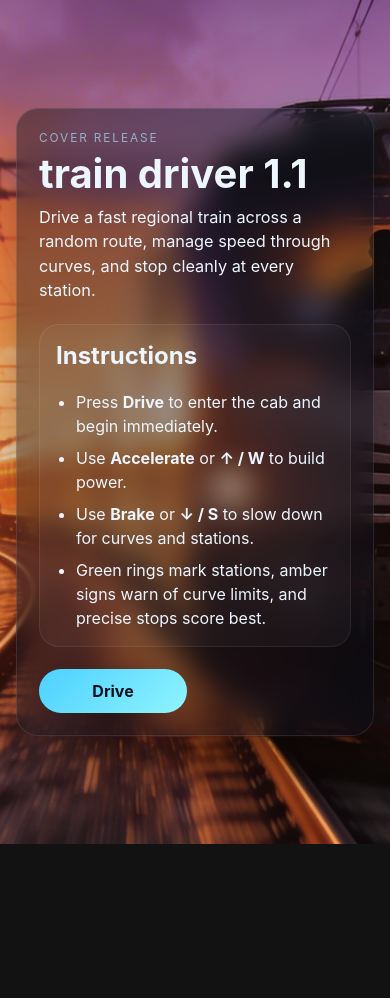
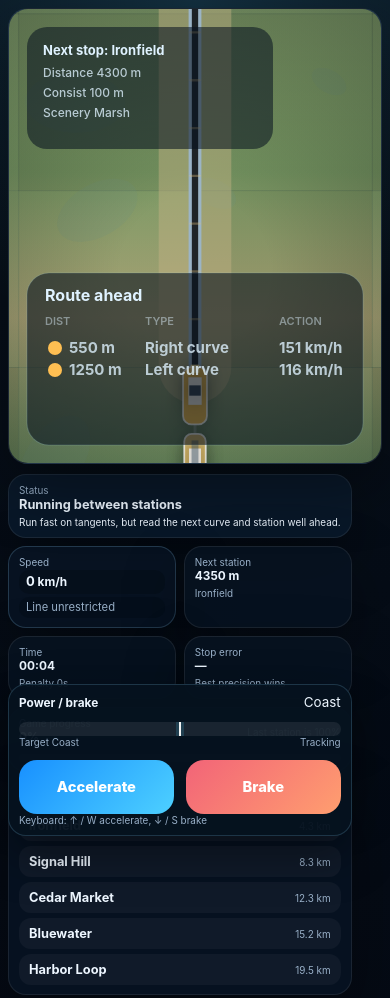
Before and after one commit to szakeetm/trainDriver, a plain HTML site: page index.html in a window 390 px wide. Before the commit the page ends 844 px from the top, so only its background shows below. Drawn offline with Linux system fonts and the light colour scheme.

Commit message:
Refactor game initialization and enhance responsive design for mobile layout

```diff
--- a/game.js
+++ b/game.js
@@ -2,7 +2,6 @@ const canvas = document.getElementById("gameCanvas");
 const ctx = canvas.getContext("2d");
 
 const appShell = document.getElementById("appShell");
-const introCard = document.getElementById("coverScreen");
 const droneInset = document.getElementById("droneInset");
 const droneInsetMount = document.getElementById("droneInsetMount");
 const droneInsetStatus = document.getElementById("droneInsetStatus");
@@ -11,7 +10,6 @@ const droneInsetResizeHandle = document.getElementById("droneInsetResizeHandle")
 const finishCard = document.getElementById("finishCard");
 const finishTitle = document.getElementById("finishTitle");
 const finishStats = document.getElementById("finishStats");
-const startButton = document.getElementById("startButton");
 const restartButton = document.getElementById("restartButton");
 const accelerateButton = document.getElementById("accelerateButton");
 const brakeButton = document.getElementById("brakeButton");
@@ -781,17 +779,35 @@ function syncAssistLegend() {
 
 function setButtonHold(button, key) {
   const engage = (event) => {
-    event.preventDefault();
+    if (event) {
+      event.preventDefault();
+    }
     keys[key] = true;
   };
   const release = () => {
     keys[key] = false;
   };
 
-  button.addEventListener("pointerdown", engage);
+  button.addEventListener("pointerdown", (event) => {
+    engage(event);
+    if (typeof button.setPointerCapture === "function") {
+      try {
+        button.setPointerCapture(event.pointerId);
+      } catch (error) {
+        // Ignore unsupported pointer-capture cases and fall back to regular events.
+      }
+    }
+  });
   button.addEventListener("pointerup", release);
   button.addEventListener("pointerleave", release);
   button.addEventListener("pointercancel", release);
+  button.addEventListener("lostpointercapture", release);
+  button.addEventListener("mousedown", engage);
+  button.addEventListener("mouseup", release);
+  button.addEventListener("mouseleave", release);
+  button.addEventListener("touchstart", engage, { passive: false });
+  button.addEventListener("touchend", release, { passive: true });
+  button.addEventListener("touchcancel", release, { passive: true });
 }
 
 setButtonHold(accelerateButton, "accelerate");
@@ -3221,13 +3237,10 @@ function startRun() {
   }
 
   ensureGameAudioReady();
-  appShell.classList.remove("hidden");
   state = createInitialState();
   syncDroneInsetRoute();
   state.started = true;
-  introCard.classList.add("hidden");
   finishCard.classList.add("hidden");
-  document.body.classList.remove("cover-active");
   resizeCanvas();
   state.message = "Departing Origin";
   state.detail = "The 100 m consist accelerates hard enough, but brake lag still demands planning.";
@@ -3235,26 +3248,18 @@ function startRun() {
   updateUi();
 }
 
-startButton.addEventListener("click", startRun);
 restartButton.addEventListener("click", startRun);
 
 function initializeGame() {
-  document.body.classList.add("cover-active");
-  statusText.textContent = "Loading settings";
-  subStatus.textContent = "Loading built-in gameplay settings.";
-
   initializeDroneInsetResizeHandle();
   initializeDroneInsetRenderer();
   initializeDroneInsetToggle();
 
   applyTuning();
-
+  syncAssistLegend();
   state = createInitialState();
-  syncDroneInsetRoute();
-  syncAssistLegend();
-  updateGameAudio(0);
-  updateUi();
   lastFrame = performance.now();
+  startRun();
   requestAnimationFrame(loop);
 }
 
--- a/index.html
+++ b/index.html
@@ -7,31 +7,7 @@
     <link rel="stylesheet" href="styles.css" />
   </head>
   <body>
-    <section class="cover-screen" id="coverScreen" aria-label="Game cover screen">
-      <div class="cover-screen__backdrop"></div>
-      <div class="cover-screen__content">
-        <p class="eyebrow">cover release</p>
-        <h1>train driver 1.1</h1>
-        <p class="cover-screen__lead">
-          Drive a fast regional train across a random route, manage speed through curves,
-          and stop cleanly at every station.
-        </p>
-
-        <section class="cover-screen__panel" aria-labelledby="instructionsTitle">
-          <h2 id="instructionsTitle">Instructions</h2>
-          <ul class="cover-screen__instructions">
-            <li>Press <strong>Drive</strong> to enter the cab and begin immediately.</li>
-            <li>Use <strong>Accelerate</strong> or <strong>↑ / W</strong> to build power.</li>
-            <li>Use <strong>Brake</strong> or <strong>↓ / S</strong> to slow down for curves and stations.</li>
-            <li>Green rings mark stations, amber signs warn of curve limits, and precise stops score best.</li>
-          </ul>
-        </section>
-
-        <button id="startButton" class="primary-button cover-screen__button">Drive</button>
-      </div>
-    </section>
-
-    <div class="app-shell hidden" id="appShell">
+    <div class="app-shell" id="appShell">
       <main class="game-panel">
         <div class="canvas-wrap">
           <canvas id="gameCanvas" aria-label="Top down train driving game"></canvas>
@@ -111,14 +87,14 @@
           </article>
         </section>
 
-        <section class="control-card compact">
+        <section class="control-card compact stations-card">
           <h3>Remaining stations</h3>
           <ul class="station-progress-list" id="remainingStations">
             <li class="station-progress-empty">No remaining stations.</li>
           </ul>
         </section>
 
-        <section class="control-card">
+        <section class="control-card drive-card">
           <div class="bar-header">
             <h3>Power / brake</h3>
             <span id="actualLabel">Coast</span>
@@ -137,7 +113,7 @@
           <p class="tiny-help">Keyboard: ↑ / W accelerate, ↓ / S brake</p>
         </section>
 
-        <section class="control-card compact">
+        <section class="control-card compact notes-card">
           <h3>Route notes</h3>
           <ul class="notes-list">
             <li>Green rings mark stations.</li>
--- a/styles.css
+++ b/styles.css
@@ -908,3 +908,284 @@ button {
     max-width: calc(100% - 238px);
   }
 }
+
+@media (max-width: 820px) {
+  body {
+    min-height: 100dvh;
+  }
+
+  .app-shell {
+    display: flex;
+    flex-direction: column;
+    min-height: 100dvh;
+    gap: 10px;
+    padding: 8px;
+  }
+
+  .game-panel {
+    min-height: 0;
+  }
+
+  .canvas-wrap {
+    min-height: clamp(360px, 58dvh, 620px);
+    border-radius: 20px;
+  }
+
+  .drone-inset {
+    display: none;
+  }
+
+  .station-assist {
+    top: 10px;
+    left: 10px;
+    width: calc(100% - 20px);
+    max-width: calc(100% - 20px);
+    padding: 12px 12px 10px;
+    border-radius: 16px;
+  }
+
+  .station-assist .eyebrow {
+    margin-bottom: 6px;
+  }
+
+  .station-assist h3 {
+    margin-bottom: 6px;
+    font-size: 1rem;
+  }
+
+  .assist-copy {
+    min-height: 0;
+    margin-bottom: 8px;
+    font-size: 0.86rem;
+  }
+
+  .assist-scale {
+    height: 56px;
+    border-radius: 14px;
+  }
+
+  .assist-legend {
+    margin-top: 6px;
+    font-size: 0.72rem;
+  }
+
+  .overlay-card {
+    left: 10px;
+    right: 10px;
+    bottom: 10px;
+    width: auto;
+    padding: 18px;
+    border-radius: 18px;
+  }
+
+  .hud-panel {
+    display: grid;
+    grid-template-columns: repeat(2, minmax(0, 1fr));
+    gap: 8px;
+    position: static;
+    top: auto;
+    max-height: none;
+    overflow: visible;
+    padding: 0 0 calc(env(safe-area-inset-bottom, 0px) + 8px);
+  }
+
+  .stat-grid,
+  .stations-card,
+  .drive-card,
+  .notes-card {
+    grid-column: 1 / -1;
+  }
+
+  .stat-grid {
+    gap: 8px;
+    grid-template-columns: repeat(2, minmax(0, 1fr));
+  }
+
+  .stat-card,
+  .control-card {
+    border-radius: 18px;
+    padding: 10px 11px;
+  }
+
+  .stat-card h2 {
+    font-size: 0.88rem;
+  }
+
+  .stat-card h3,
+  .control-card h3 {
+    font-size: 0.8rem;
+  }
+
+  .stat-card h2,
+  .stat-card h3,
+  .control-card h3 {
+    margin: 2px 0 3px;
+    line-height: 1.15;
+  }
+
+  .stat-card p,
+  .control-card p,
+  .notes-list li,
+  .station-progress-item span,
+  .station-progress-empty,
+  .control-readout,
+  .tiny-help {
+    font-size: 0.69rem;
+    line-height: 1.22;
+  }
+
+  .label,
+  .secondary,
+  .tiny-help {
+    font-size: 0.66rem;
+  }
+
+  .progress-header {
+    gap: 8px;
+    align-items: center;
+  }
+
+  .progress-track {
+    height: 8px;
+    margin-top: 6px;
+  }
+
+  .notes-card {
+    display: none;
+  }
+
+  .stations-card .station-progress-list {
+    grid-template-columns: repeat(2, minmax(0, 1fr));
+  }
+
+  .stations-card .station-progress-item,
+  .stations-card .station-progress-empty {
+    min-height: 56px;
+  }
+
+  .station-progress-item,
+  .station-progress-empty {
+    padding: 8px 10px;
+    border-radius: 12px;
+    gap: 8px;
+  }
+
+  .station-progress-item strong {
+    font-size: 0.8rem;
+  }
+
+  .drive-card {
+    position: sticky;
+    bottom: 8px;
+    z-index: 6;
+    padding: 14px;
+    background: rgba(6, 18, 31, 0.96);
+    border-color: rgba(141, 214, 255, 0.18);
+    box-shadow: 0 18px 48px rgba(0, 0, 0, 0.4);
+  }
+
+  .drive-card .bar-header {
+    align-items: baseline;
+  }
+
+  .control-bar {
+    height: 14px;
+    margin-top: 8px;
+  }
+
+  .control-readout {
+    margin-top: 8px;
+  }
+
+  .button-row {
+    gap: 12px;
+    margin-top: 12px;
+  }
+
+  .control-button {
+    min-height: 54px;
+    padding: 13px 12px;
+    border-radius: 18px;
+    font-size: 0.92rem;
+    font-weight: 800;
+    touch-action: manipulation;
+  }
+
+  .tiny-help {
+    margin-top: 6px;
+  }
+
+  .speed-card h3,
+  .speed-card .secondary {
+    display: block;
+    width: 100%;
+    padding: 4px 7px;
+    border-radius: 10px;
+    font-size: 0.7rem;
+    line-height: 1.2;
+  }
+
+  .speed-card h3 {
+    font-size: 0.86rem;
+  }
+
+  .speed-card .secondary {
+    margin-top: 3px;
+  }
+
+  .speed-card h3 span {
+    font-size: 1.1em;
+  }
+}
+
+@media (max-width: 560px) {
+  .canvas-wrap {
+    min-height: clamp(340px, 54dvh, 520px);
+  }
+
+  .hud-panel {
+    grid-template-columns: 1fr;
+  }
+
+  .stat-grid {
+    grid-template-columns: 1fr 1fr;
+  }
+
+  .stat-card,
+  .control-card {
+    padding: 9px 10px;
+  }
+
+  .stat-card h2 {
+    font-size: 0.8rem;
+  }
+
+  .stat-card h3,
+  .control-card h3 {
+    font-size: 0.74rem;
+  }
+
+  .stat-card p,
+  .control-card p,
+  .station-progress-item span,
+  .station-progress-empty,
+  .control-readout,
+  .tiny-help,
+  .label,
+  .secondary {
+    font-size: 0.62rem;
+  }
+
+  .stat-card-wide {
+    grid-column: 1 / -1;
+  }
+
+  .stations-card .station-progress-list {
+    grid-template-columns: 1fr;
+  }
+
+  .stations-card .station-progress-item,
+  .stations-card .station-progress-empty {
+    min-height: 0;
+  }
+}
```
